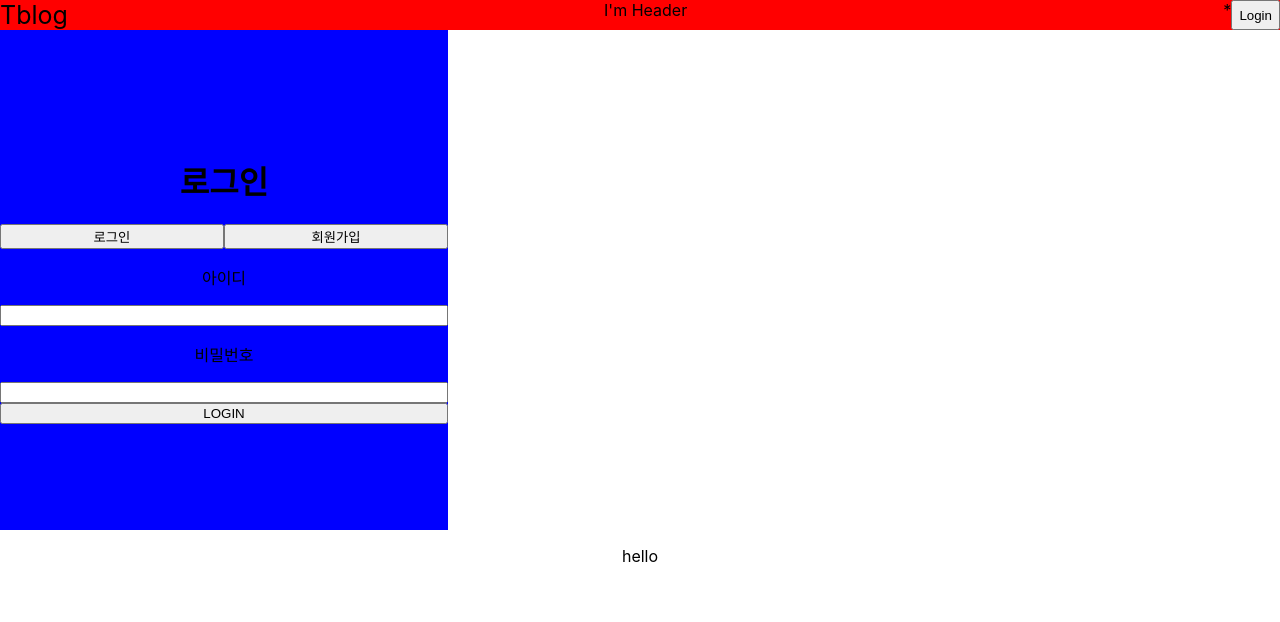
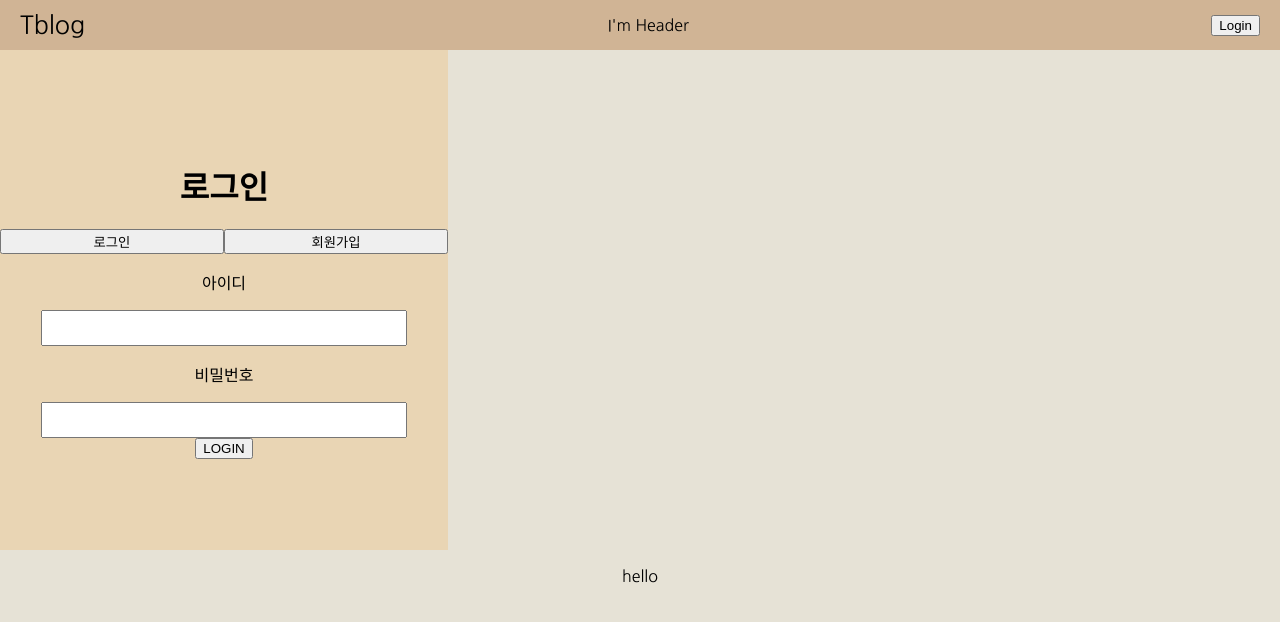
Before and after one commit to turkey-kim/tblog, a React (Create React App) app: page /login in a window 1280 px wide. Shown: the top 622 px of the page. Built offline with nearby package versions, Linux system fonts and the light colour scheme.

Commit message:
feat: theme 추가 & styled-component 적용

```diff
--- a/package.json
+++ b/package.json
@@ -14,6 +14,7 @@
     "react-dom": "^18.2.0",
     "react-router-dom": "^6.9.0",
     "react-scripts": "5.0.1",
+    "styled-components": "^5.3.9",
     "typescript": "^4.9.5",
     "web-vitals": "^2.1.4"
   },
@@ -40,5 +41,8 @@
       "last 1 firefox version",
       "last 1 safari version"
     ]
+  },
+  "devDependencies": {
+    "@types/styled-components": "^5.1.26"
   }
 }
--- a/src/App.tsx
+++ b/src/App.tsx
@@ -1,17 +1,21 @@
-import React from "react";
 import Header from "./components/Header";
 import Login from "./pages/Login";
 import { Route, Routes } from "react-router-dom";
 import "./App.css";
+import { MyGlobalStyle, myTheme } from "./style";
+import { ThemeProvider } from "styled-components";
 
 function App() {
   return (
     <div className="App">
-      <Header></Header>
-      <Routes>
-        <Route path="/login" element={<Login></Login>}></Route>
-      </Routes>
-      <p>hello</p>
+      <MyGlobalStyle theme={myTheme} />
+      <ThemeProvider theme={myTheme}>
+        <Header></Header>
+        <Routes>
+          <Route path="/login" element={<Login></Login>}></Route>
+        </Routes>
+        <p>hello</p>
+      </ThemeProvider>
     </div>
   );
 }
--- a/src/components/Header.tsx
+++ b/src/components/Header.tsx
@@ -1,26 +1,27 @@
-import React, { ReactEventHandler } from "react";
 import { useNavigate } from "react-router-dom";
+import styled from "styled-components";
 
 function Header() {
   const navigate = useNavigate();
   const login = function (): void {
-    navigate("./login");
+    navigate("/login");
+  };
+  const main = function (): void {
+    navigate("/");
   };
   return (
     <div>
-      <div
-        style={{
-          display: "flex",
-          flexDirection: "row",
-          backgroundColor: "red",
-          justifyContent: "space-between",
-          padding: "none",
-        }}
-      >
-        <div style={{ fontSize: "25px" }}>Tblog</div>
+      <HeaderBox>
+        <div
+          style={{ fontSize: "25px" }}
+          onClick={() => {
+            main();
+          }}
+        >
+          Tblog
+        </div>
         <div>I'm Header</div>
         <div style={{ display: "inline-flex" }}>
-          <div>*</div>
           <button
             onClick={(e: any) => {
               login();
@@ -30,8 +31,21 @@ function Header() {
             Login
           </button>
         </div>
-      </div>
+      </HeaderBox>
     </div>
   );
 }
+
+const HeaderBox = styled.div`
+  display: flex;
+  flex-direction: row;
+  justify-content: "space-between";
+  padding: none;
+  background-color: ${({ theme }) => theme.color.bg200};
+  height: 50px;
+  justify-content: space-between;
+  padding: 0px 20px 0px 20px;
+  align-items: center;
+`;
+
 export default Header;
--- a/src/index.css
+++ b/src/index.css
@@ -1,13 +1,14 @@
+@import url("https://fonts.googleapis.com/css2?family=Nanum+Gothic:wght@400;700;800&display=swap");
 body {
   margin: 0;
-  font-family: -apple-system, BlinkMacSystemFont, 'Segoe UI', 'Roboto', 'Oxygen',
-    'Ubuntu', 'Cantarell', 'Fira Sans', 'Droid Sans', 'Helvetica Neue',
+  font-family: -apple-system, BlinkMacSystemFont, "Segoe UI", "Roboto", "Oxygen",
+    "Ubuntu", "Cantarell", "Fira Sans", "Droid Sans", "Helvetica Neue",
     sans-serif;
   -webkit-font-smoothing: antialiased;
   -moz-osx-font-smoothing: grayscale;
 }
 
 code {
-  font-family: source-code-pro, Menlo, Monaco, Consolas, 'Courier New',
+  font-family: source-code-pro, Menlo, Monaco, Consolas, "Courier New",
     monospace;
 }
--- a/src/pages/Login.tsx
+++ b/src/pages/Login.tsx
@@ -1,74 +1,83 @@
 import React, { ReactEventHandler, useState } from "react";
-import { setSyntheticLeadingComments } from "typescript";
+import styled from "styled-components";
 
 function Login() {
   var [title, setTitle] = useState("로그인");
 
-  let SignIn = function () {
-    return (
-      <div style={{ width: "50%" }}>
-        <button
-          style={{ width: "100%" }}
-          onClick={() => {
-            setTitle("로그인");
-          }}
-        >
-          로그인
-        </button>
-      </div>
-    );
+  const signInForm = () => {
+    setTitle("로그인");
   };
 
-  let SignUp = function () {
-    return (
-      <div style={{ width: "50%" }}>
-        <button
-          style={{ width: "100%" }}
-          onClick={() => {
-            setTitle("회원가입");
-          }}
-        >
-          회원가입
-        </button>
-      </div>
-    );
-  };
-
-  let LoginBox = function () {
-    return (
-      <div style={{ display: "flex", flexDirection: "column", width: "100%" }}>
-        <p>아이디</p>
-        <input></input>
-        <p>비밀번호</p>
-        <input></input>
-        <button>LOGIN</button>
-      </div>
-    );
+  const signUpForm = () => {
+    setTitle("회원가입");
   };
 
   return (
     <>
-      <div
-        style={{
-          display: "flex",
-          flexDirection: "column",
-          backgroundColor: "blue",
-          justifyContent: "center",
-          width: "35%",
-          height: "500px",
-        }}
-      >
+      <ModalBox>
         <h1>{title}</h1>
         <div style={{ display: "flex", flexDirection: "column" }}>
           <div style={{ width: "100%", display: "inline-flex" }}>
-            <SignIn></SignIn>
-            <SignUp></SignUp>
+            <SignIn
+              onClick={() => {
+                signInForm();
+              }}
+            >
+              로그인
+            </SignIn>
+            <SignUp
+              onClick={() => {
+                signUpForm();
+              }}
+            >
+              회원가입
+            </SignUp>
           </div>
-          {title === "로그인" ? <LoginBox /> : <>회원가입이에용</>}
+          {title === "로그인" ? (
+            <LoginForm>
+              <p>아이디</p>
+              <InputBox></InputBox>
+              <p>비밀번호</p>
+              <InputBox></InputBox>
+              <button>LOGIN</button>
+            </LoginForm>
+          ) : (
+            <>회원가입이에용</>
+          )}
         </div>
-      </div>
+      </ModalBox>
     </>
   );
 }
 
+const SignIn = styled.button`
+  width: 100%;
+`;
+
+const SignUp = styled.button`
+  width: 100%;
+`;
+
+const ModalBox = styled.div`
+  background-color: ${({ theme }) => theme.color.bg150};
+  display: flex;
+  flex-direction: column;
+  justify-content: center;
+  width: 35%;
+  height: 500px;
+`;
+
+const LoginForm = styled.div`
+  display: flex;
+  flex-direction: column;
+  width: 100%;
+  justify-content: center;
+  align-items: center;
+`;
+
+const InputBox = styled.input`
+  width: 80%;
+  height: 30px;
+`;
+
 export default Login;
--- /dev/null
+++ b/src/style.tsx
@@ -0,0 +1,33 @@
+import { createGlobalStyle, DefaultTheme } from "styled-components";
+import "./App.css";
+
+export interface Icolor {
+  bg200: string;
+  bg150: string;
+  bg100: string;
+}
+
+interface Theme {
+  color: Icolor;
+}
+
+const color = {
+  bg200: "#D0B495",
+  bg150: "#E9D5B4",
+  bg100: "#E6E2D6",
+};
+
+export const theme = {
+  color,
+};
+
+export const myTheme: DefaultTheme = {
+  color,
+};
+
+export const MyGlobalStyle = createGlobalStyle<{ theme: Theme }>`
+    body{
+        font-family: 'Nanum Gothic', sans-serif;
+        background-color: ${(props) => props.theme.color?.bg100}
+    }
+`;
```
Also changed, not shown: 1 other file (tests, documents, lock files or other folders).
